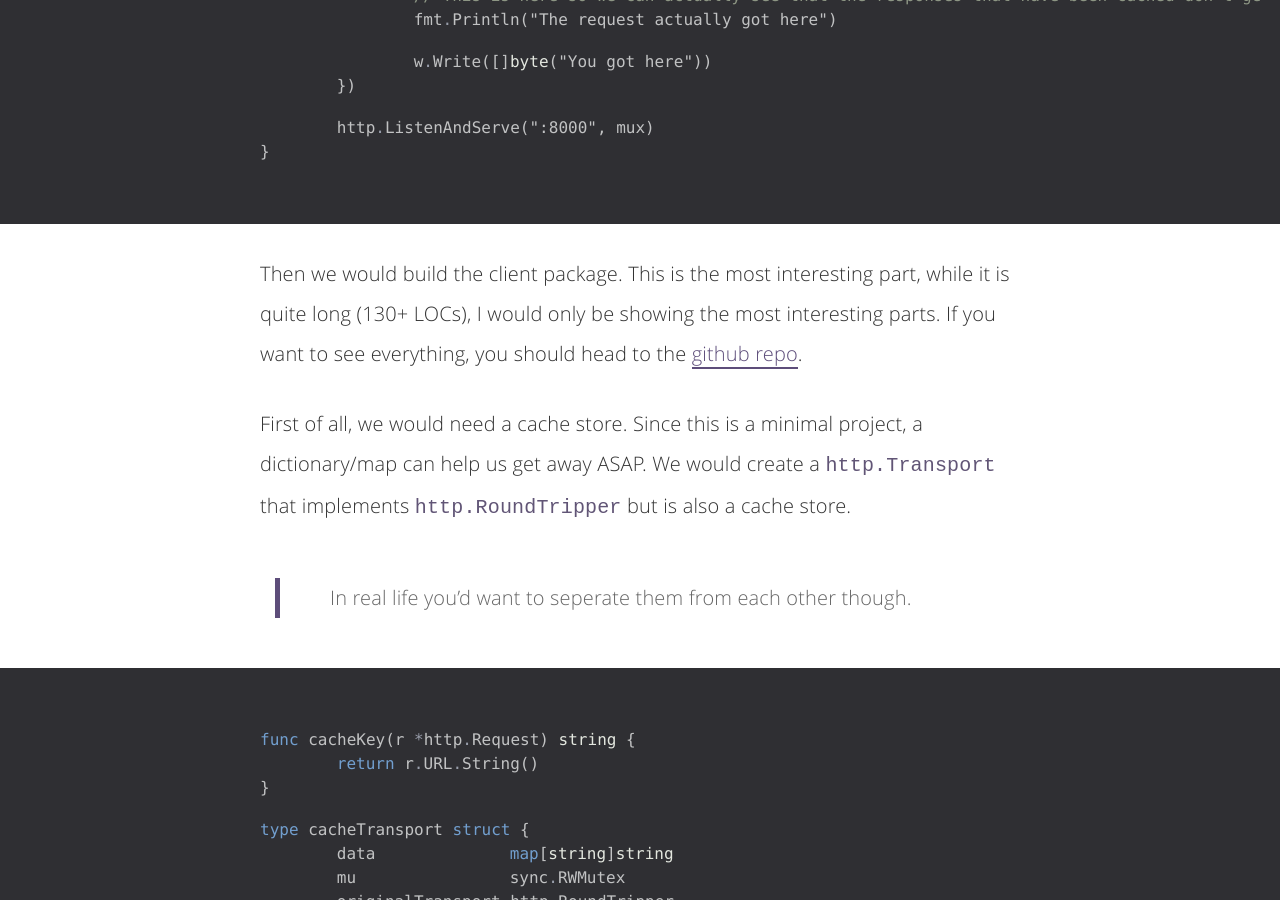
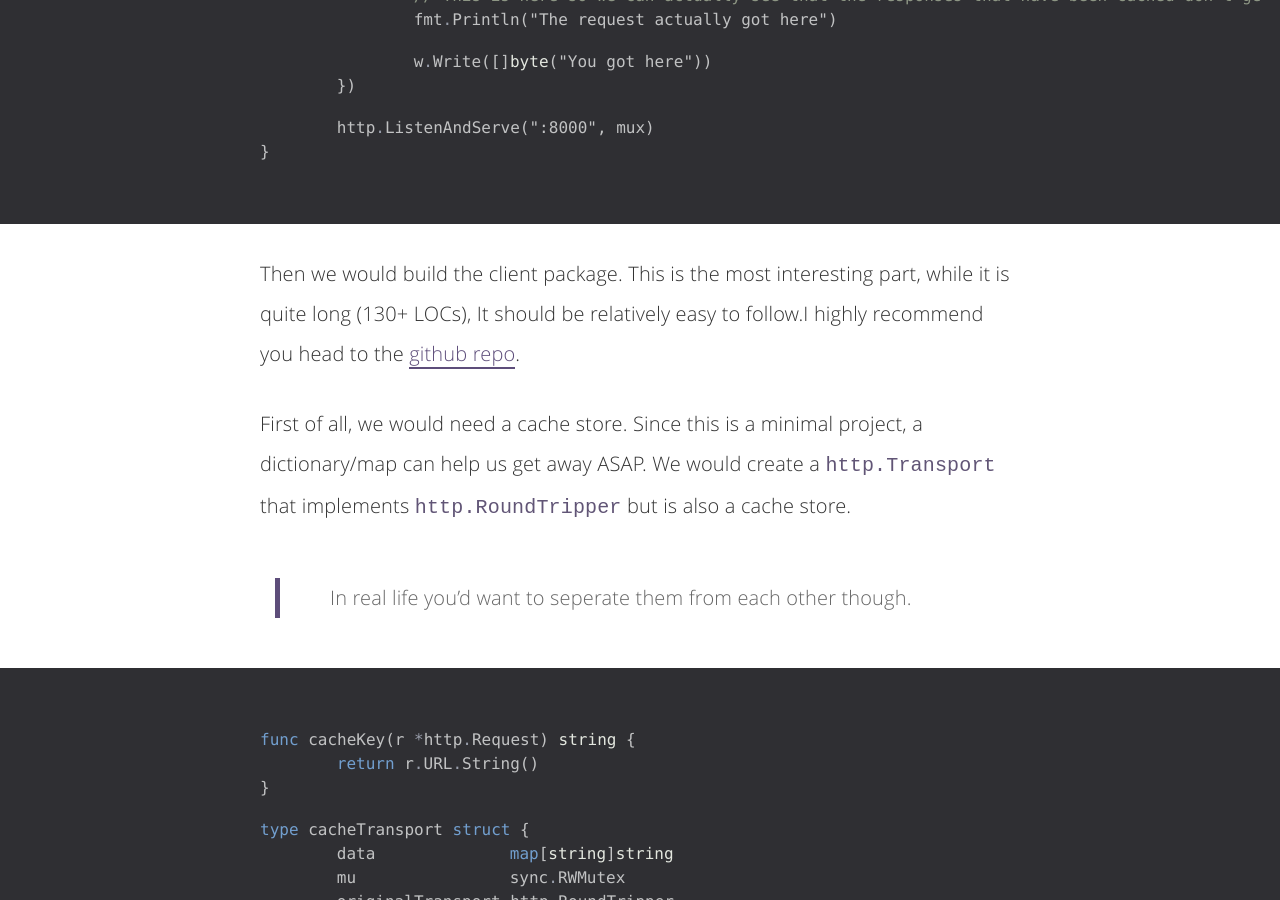
Before and after one commit to adelowo/portfolio, a Jekyll site: the page built from _posts/2017-07-21-roundtripper-go.md, in a window 1280 px wide and 900 px high, scrolled down 4931 px. Built offline with Jekyll 4.4.1, drawn with Linux system fonts in a browser that asks for light colours; comment, search, counter and statistics services are not loaded.

Commit message:
Final update

```diff
--- a/_posts/2017-07-21-roundtripper-go.md
+++ b/_posts/2017-07-21-roundtripper-go.md
@@ -105,7 +105,7 @@ func main() {
 
 {% endhighlight %}
 
-Then we would build the client package. This is the most interesting part, while it is quite long (130+ LOCs), I would only be showing the most interesting parts. If you want to see everything, you should head to the [github repo][post_repo].
+Then we would build the client package. This is the most interesting part, while it is quite long (130+ LOCs), It should be relatively easy to follow.I highly recommend you head to the [github repo][post_repo].
 
 
 First of all, we would need a cache store. Since this is a minimal project, a dictionary/map can help us get away ASAP. We would create a `http.Transport` that implements `http.RoundTripper` but is also a cache store.
```
Also changed, not shown: other parts of _posts/2017-07-21-roundtripper-go.md (+1 -2 lines).
